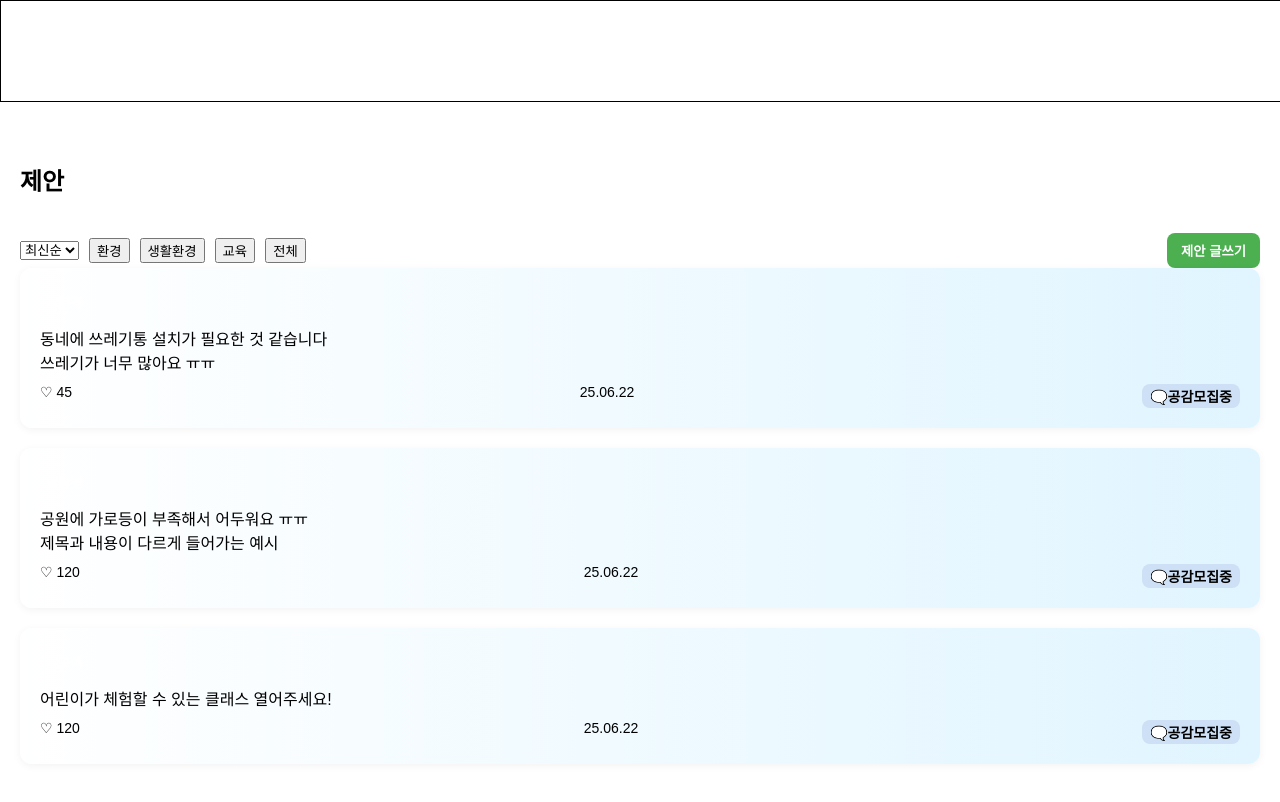
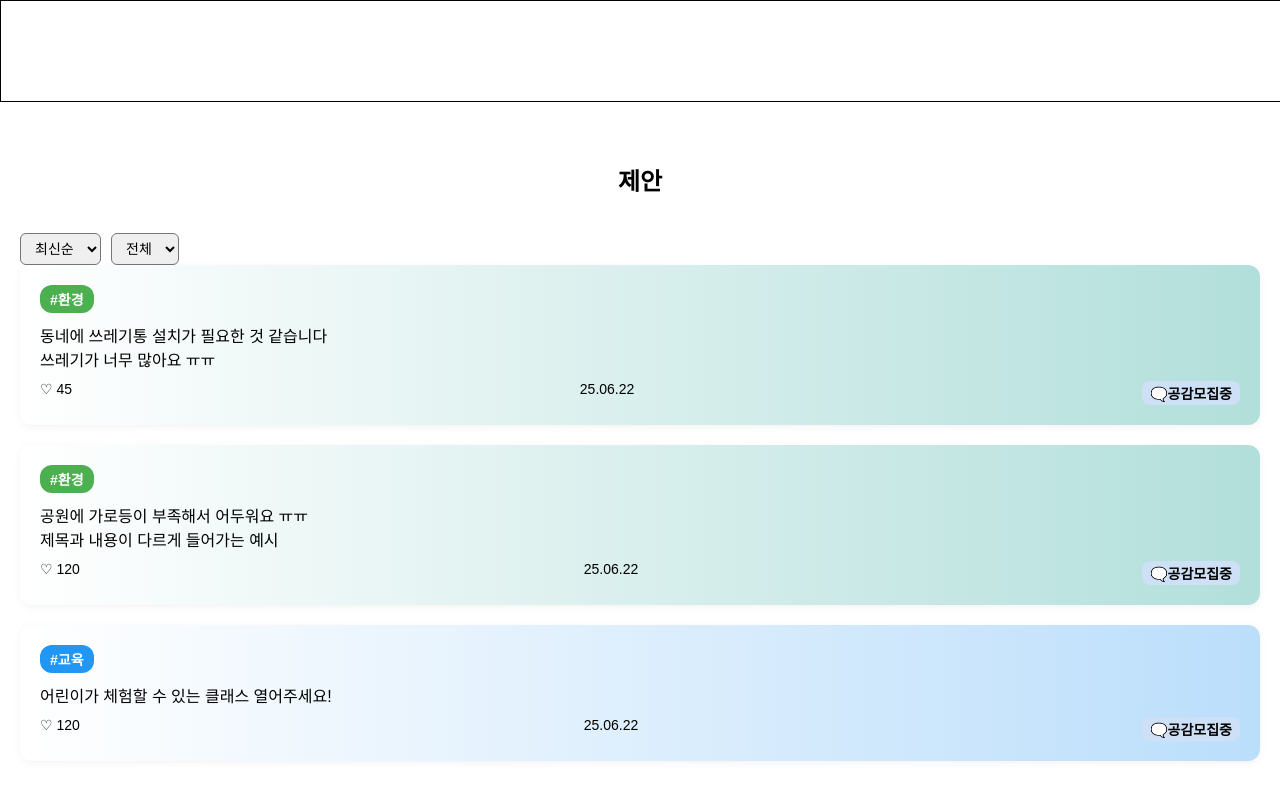
Before and after one commit to Bumjun-hub/Team_NeighFund, a React (Create React App) app in the folder Front/neighfund/: page /suggestion in a window 1280 px wide. Shown: the top 802 px of the page. Built offline with nearby package versions, Linux system fonts and the light colour scheme.

Commit message:
Bumjun (#5)
* Creact reactapp

* 06/23 Front

레이아웃 구조

추가 : Header , Footer , Section
App 전체 1920px
Section 1280px,
Header , Footer 100%(1920px)

* 06/23 백업

* 06 / 23 Front backup

* Update SocialProvider.java

```diff
--- a/Front/neighfund/src/pages/suggestionspage/SuggestionPage.css
+++ b/Front/neighfund/src/pages/suggestionspage/SuggestionPage.css
@@ -8,7 +8,12 @@
 .suggestion-header {
     display: flex;
     flex-direction: column;
+    justify-content: center;
     gap: 16px;
+}
+
+.suggestion-title {
+    text-align: center;
 }
 
 .filters {
@@ -18,8 +23,15 @@
     align-items: center;
 }
 
+.filters select {
+    padding: 6px 10px;
+    border-radius: 6px;
+    font-size: 14px;
+}
+
 .write-button {
     margin-left: auto;
+    margin-bottom: 10px;
     background-color: #4caf50;
     color: white;
     padding: 8px 14px;
@@ -46,6 +58,19 @@
     box-shadow: 0 2px 8px rgba(0, 0, 0, 0.05);
     background: linear-gradient(to right, #ffffff, #e0f5ff);
     transition: background 0.3s;
+    position: relative;
+}
+
+.suggestion-card[data-category="환경"] {
+    background: linear-gradient(to right, #ffffff, #b2dfdb);
+}
+
+.suggestion-card[data-category="교육"] {
+    background: linear-gradient(to right, #ffffff, #bbdefb);
+}
+
+.suggestion-card[data-category="생활환경"] {
+    background: linear-gradient(to right , #ffffff, #f0e68c);
 }
 
 .suggestion-card .category {
@@ -58,16 +83,16 @@
     color: white;
 }
 
-.suggestion-card[data-category="환경"] {
-  background: linear-gradient(to right, #ffffff, #b2dfdb);
+.suggestion-card[data-category="환경"] .category {
+    background-color: #4caf50;
 }
 
-.suggestion-card[data-category="교육"] {
-  background: linear-gradient(to right, #ffffff, #bbdefb);
+.suggestion-card[data-category="교육"] .category {
+    background-color: #2196f3;
 }
 
-.suggestion-card[data-category="생활환경"] {
-  background: linear-gradient(to right, #ffffff, #f0e68c);
+.suggestion-card[data-category="생활환경"] .category {
+    background-color: #ff9800;
 }
 
 .suggestion-card .meta {
--- a/Front/neighfund/src/pages/suggestionspage/SuggestionPage.js
+++ b/Front/neighfund/src/pages/suggestionspage/SuggestionPage.js
@@ -20,23 +20,25 @@ const SuggestionPage = () => {
     return (
         <div className="suggestion-wrapper">
             <div className="suggestion-header">
-                <h2>제안</h2>
+                <div className="suggestion-title">
+                    <h2>제안</h2>
+                </div>
                 <div className="filters">
                     <select value={sortType} onChange={(e) => setSortType(e.target.value)}>
                         <option value="최신순">최신순</option>
                         <option value="공감순">공감순</option>
                     </select>
-                    <button onClick={() => setCategoryFilter('환경')}>환경</button>
-                    <button onClick={() => setCategoryFilter('생활환경')}>생활환경</button>
-                    <button onClick={() => setCategoryFilter('교육')}>교육</button>
-                    <button onClick={() => setCategoryFilter('전체')}>전체</button>
-                    <button className="write-button">제안 글쓰기</button>
+                    <select value={categoryFilter} onChange={(e) => setCategoryFilter(e.target.value)}>
+                        <option value="전체">전체</option>
+                        <option value="환경">환경</option>
+                        <option value="교육">교육</option>
+                    </select>
                 </div>
             </div>
 
             <div className="suggestion-list">
                 {filtered.map((item) => (
-                    <div key={item.id} className="suggestion-card">
+                    <div key={item.id} className="suggestion-card" data-category={item.category}>
                         <div className="category">#{item.category}</div>
                         <div className="title">{item.title}</div>
                         <div className="content">{item.content}</div>
```
Also changed, not shown: 1 other file (tests, documents, lock files or other folders). Lines whose indentation alone changed are shown as unchanged.
